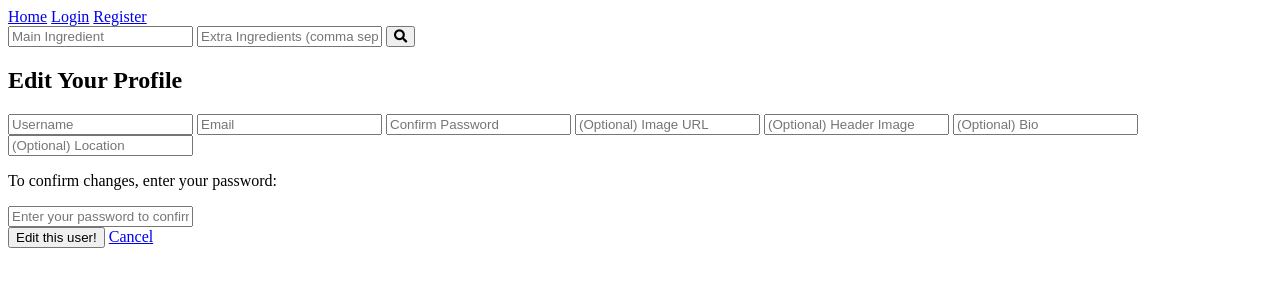
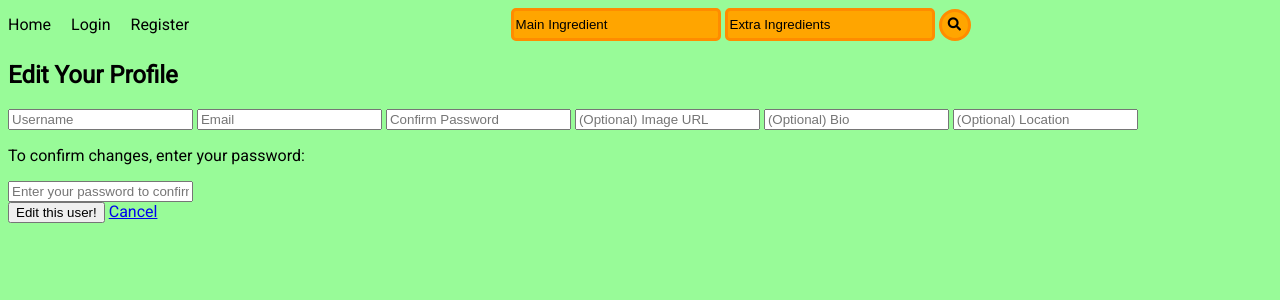
Before and after one commit to yanmarkb/Capstone-1-Recipe-Explorer-App, a Flask app: template templates/users/edit.html in a window 1280 px wide. Shown: the top 300 px of the page. Run offline with Flask 3, Linux system fonts and the light colour scheme; the template is opened without the code that fills it: values that come from a table or form of the project are taken from there, others are empty.

Commit message:
updated styles.css and base.html

```diff
--- a/static/styles.css
+++ b/static/styles.css
@@ -1,3 +1,65 @@
 .hide-for-edit {
     display: none;
 }
+
+body {
+    font-family: 'Roboto', sans-serif;
+    background-color: #98FB98;
+    color: black;
+}
+
+nav {
+    display: flex;
+    justify-content: space-between;
+    align-items: center;
+    text-decoration: none;
+}
+
+nav a {
+    color: black;
+    margin-right: 20px;
+    text-decoration: none;
+}
+
+nav a:hover {
+    color: orange;
+}
+
+nav a:active {
+    color: darkorange;
+}
+
+.input-container {
+    margin: auto;
+
+}
+
+nav form.input-container {
+    margin: 0 auto;
+    right: 5%;
+}
+
+nav form.input-container input {
+    border: 3px solid darkorange;
+    background-color: orange;
+    color: black;
+    border-radius: 5px;
+    height: 25px;
+    width: 200px;
+}
+
+button[type="submit"] {
+    border: 3px solid darkorange;
+    background-color: orange;
+    border-radius: 50%;
+    width: 32px;
+    height: 32px;
+}
+
+button[type="submit"]:hover {
+    background-color: #CC5500;
+}
+
+nav form.input-container input::placeholder {
+    color: black;
+}
--- a/templates/base.html
+++ b/templates/base.html
@@ -8,7 +8,9 @@
         <meta name="viewport" content="width=device-width, initial-scale=1.0">
         <title>Recipe Explorer</title>
         <link rel="stylesheet" href="/static/styles.css">
-
+        <link rel="preconnect" href="https://fonts.googleapis.com">
+        <link rel="preconnect" href="https://fonts.gstatic.com" crossorigin>
+        <link href="https://fonts.googleapis.com/css2?family=Roboto&display=swap" rel="stylesheet">
         <!-- <link rel="preconnect" href="https://fonts.googleapis.com">
     <link rel="preconnect" href="https://fonts.gstatic.com" crossorigin>
     <link href="https://fonts.googleapis.com/css2?family=Roboto:ital,wght@0,100;0,300;0,400;0,500;0,700;0,900;1,100;1,300;1,400;1,500;1,700;1,900&display=swap" rel="stylesheet"> -->
@@ -30,8 +32,8 @@
         <form class="input-container" method="POST" action="{{ url_for('search') }}">
             <input type="text" name="main_ingredient" class="text input" placeholder="Main Ingredient">
             <input type="text" name="extra_ingredients" class="text input"
-                placeholder="Extra Ingredients (comma separated)">
-            <button type="submit"><i class="fas fa-search magnifier"></i></button>
+                placeholder="Extra Ingredients">
+            <button type="submit"><i class="fas fa-search magnifier" id="magnifier"></i></button>
         </form>
     </nav>
 
--- a/templates/users/edit.html
+++ b/templates/users/edit.html
@@ -6,7 +6,7 @@
         display: none;
     }
 
-    #header-image {
+    #header_image {
         display: none;
     }
 </style>
```
Also changed, not shown: alembic/versions/247ba6ee10d7_remove_tables.py (added, +29 -0 lines), alembic/versions/71c64646822a_remove_tables.py (added, +29 -0 lines), alembic/versions/b622f1e3518e_remove_tables.py (added, +29 -0 lines), 2 other files.
